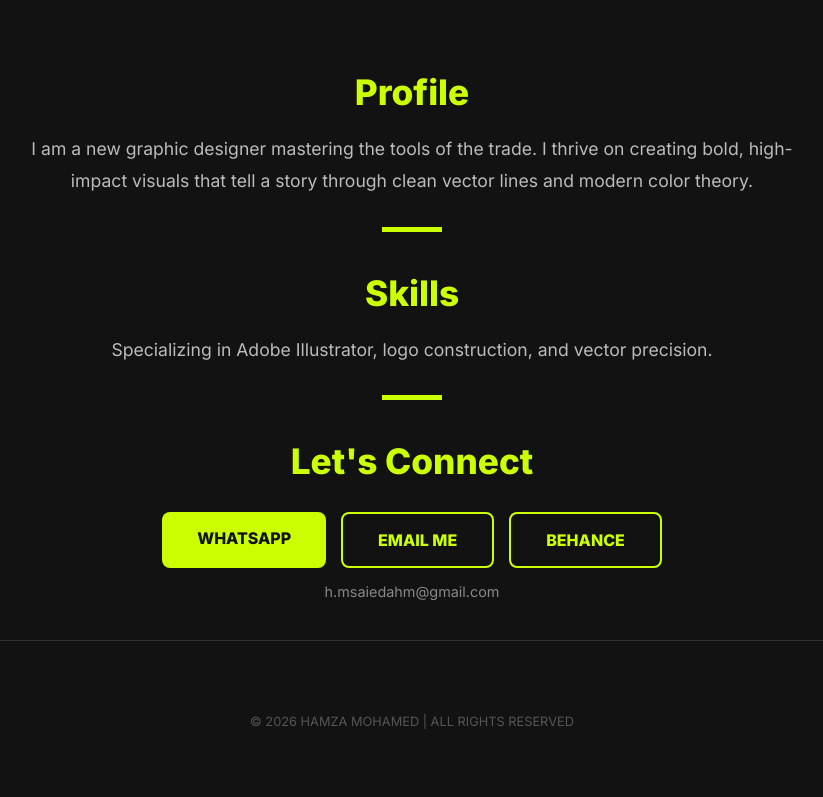
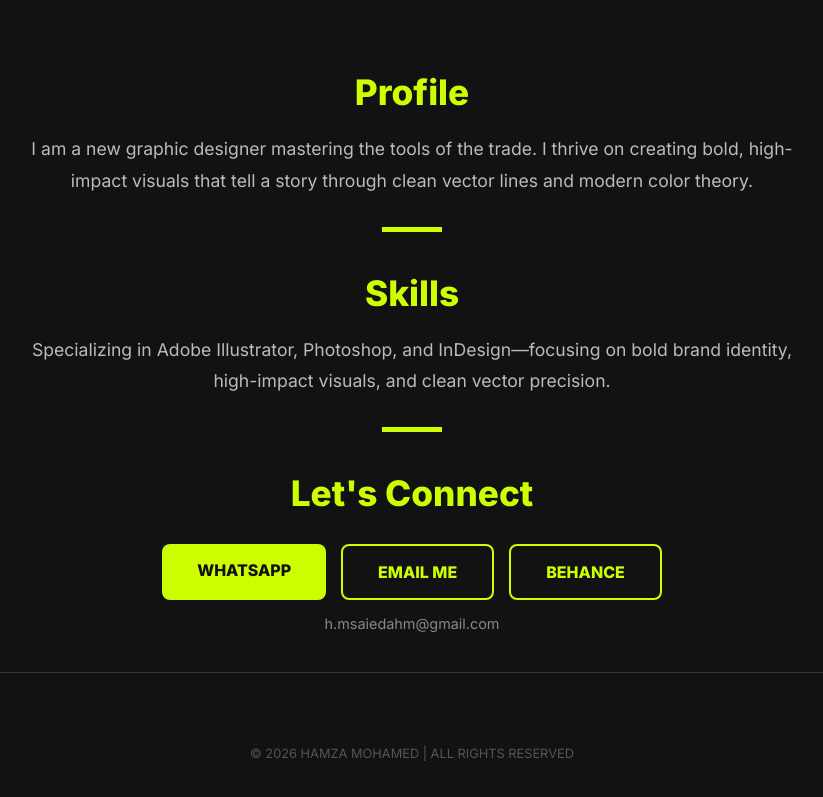
Before and after one commit to hamzamohamed221/hamzamohamed221, a plain HTML site: page index.html in a window 1280 px wide. Shown: the part 1016-1813 px from the top of the page, without its empty margins (228-1051 px from the left). Drawn offline with Linux system fonts and the light colour scheme.

Commit message:
index.html

```diff
--- a/index.html
+++ b/index.html
@@ -91,7 +91,7 @@
 
             <h2 class="section-title">Skills</h2>
             <p class="bio">
-                Specializing in Adobe Illustrator, logo construction, and vector precision.
+               Specializing in Adobe Illustrator, Photoshop, and InDesign—focusing on bold brand identity, high-impact visuals, and clean vector precision.
             </p>
 
             <div class="divider"></div>
```
